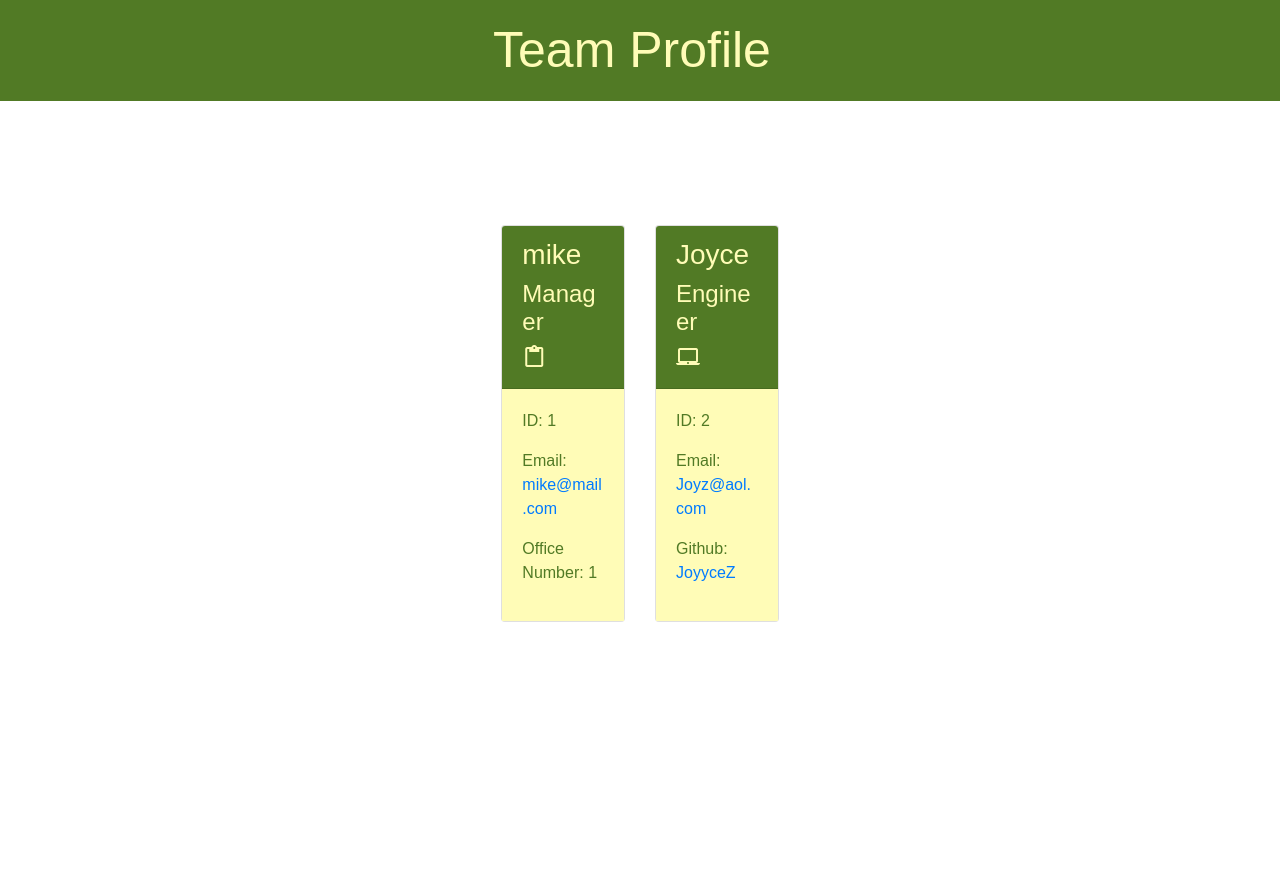
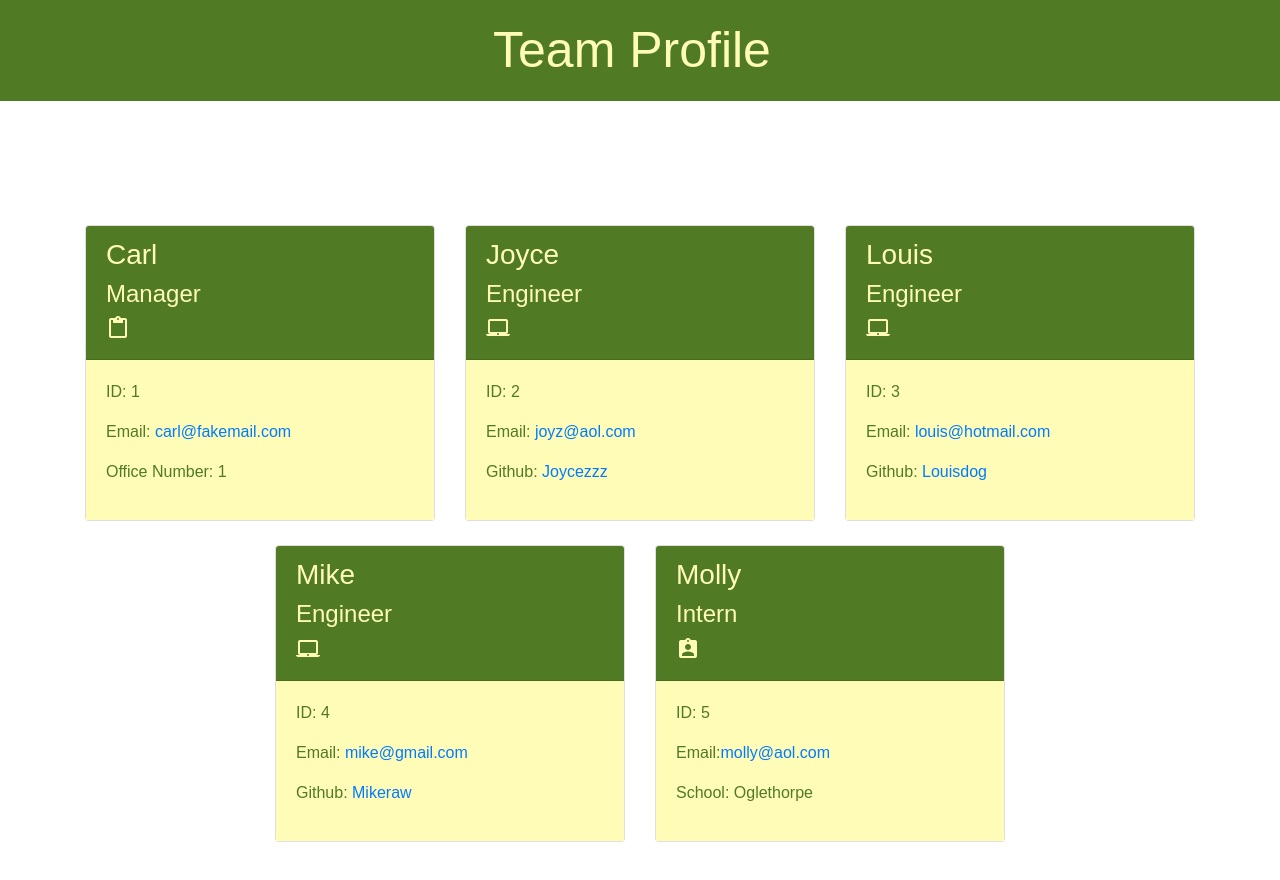
Before and after one commit to Mikerawl/10team-profile-generator, a website: page dist/index.html in a window 1280 px wide. Before the commit the page ends 800 px from the top, so only its background shows below. Drawn offline with nearby package versions, Linux system fonts and the light colour scheme.

Commit message:
This chage corrects some poor styling choices.

```diff
--- a/dist/index.html
+++ b/dist/index.html
@@ -25,13 +25,13 @@
     <div class="col-4 mt-4">
         <div class="card h-100">
             <div class="card-header">
-                <h3>mike</h3>
+                <h3>Carl</h3>
                 <h4>Manager</h4><i class="material-icons">content_paste</i>
             </div>
 
             <div class="card-body">
                 <p class="id">ID: 1</p>
-                <p class="email">Email: <a href="mailto:mike@mail.com">mike@mail.com</a></p>
+                <p class="email">Email: <a href="mailto:carl@fakemail.com">carl@fakemail.com</a></p>
                 <p class="office">Office Number: 1</p>
             </div>
 
@@ -47,12 +47,59 @@
 
             <div class="card-body">
                 <p class="id">ID: 2</p>
-                <p class="email">Email: <a href="mailto:Joyz@aol.com">Joyz@aol.com</a></p>
-                <p class="github">Github: <a href="https://github.com/JoyyceZ">JoyyceZ</a></p>
+                <p class="email">Email: <a href="mailto:joyz@aol.com">joyz@aol.com</a></p>
+                <p class="github">Github: <a href="https://github.com/Joycezzz">Joycezzz</a></p>
             </div>
 
         </div>
     </div>
+
+    <div class="col-4 mt-4">
+        <div class="card h-100">
+            <div class="card-header">
+                <h3>Louis</h3>
+                <h4>Engineer</h4><i class="material-icons">laptop_mac</i>
+            </div>
+
+            <div class="card-body">
+                <p class="id">ID: 3</p>
+                <p class="email">Email: <a href="mailto:louis@hotmail.com">louis@hotmail.com</a></p>
+                <p class="github">Github: <a href="https://github.com/Louisdog">Louisdog</a></p>
+            </div>
+
+        </div>
+    </div>
+
+    <div class="col-4 mt-4">
+        <div class="card h-100">
+            <div class="card-header">
+                <h3>Mike</h3>
+                <h4>Engineer</h4><i class="material-icons">laptop_mac</i>
+            </div>
+
+            <div class="card-body">
+                <p class="id">ID: 4</p>
+                <p class="email">Email: <a href="mailto:mike@gmail.com">mike@gmail.com</a></p>
+                <p class="github">Github: <a href="https://github.com/Mikeraw">Mikeraw</a></p>
+            </div>
+
+        </div>
+    </div>
+
+    <div class="col-4 mt-4">
+        <div class="card h-100">
+            <div class="card-header">
+                <h3>Molly</h3>
+                <h4>Intern</h4><i class="material-icons">assignment_ind</i>
+            </div>
+
+            <div class="card-body">
+                <p class="id">ID: 5</p>
+                <p class="email">Email:<a href="mailto:molly@aol.com">molly@aol.com</a></p>
+                <p class="school">School: Oglethorpe</p>
+            </div>
+    </div>
+</div>
 
               </div>
           </div>
```
Also changed, not shown: README.md.
